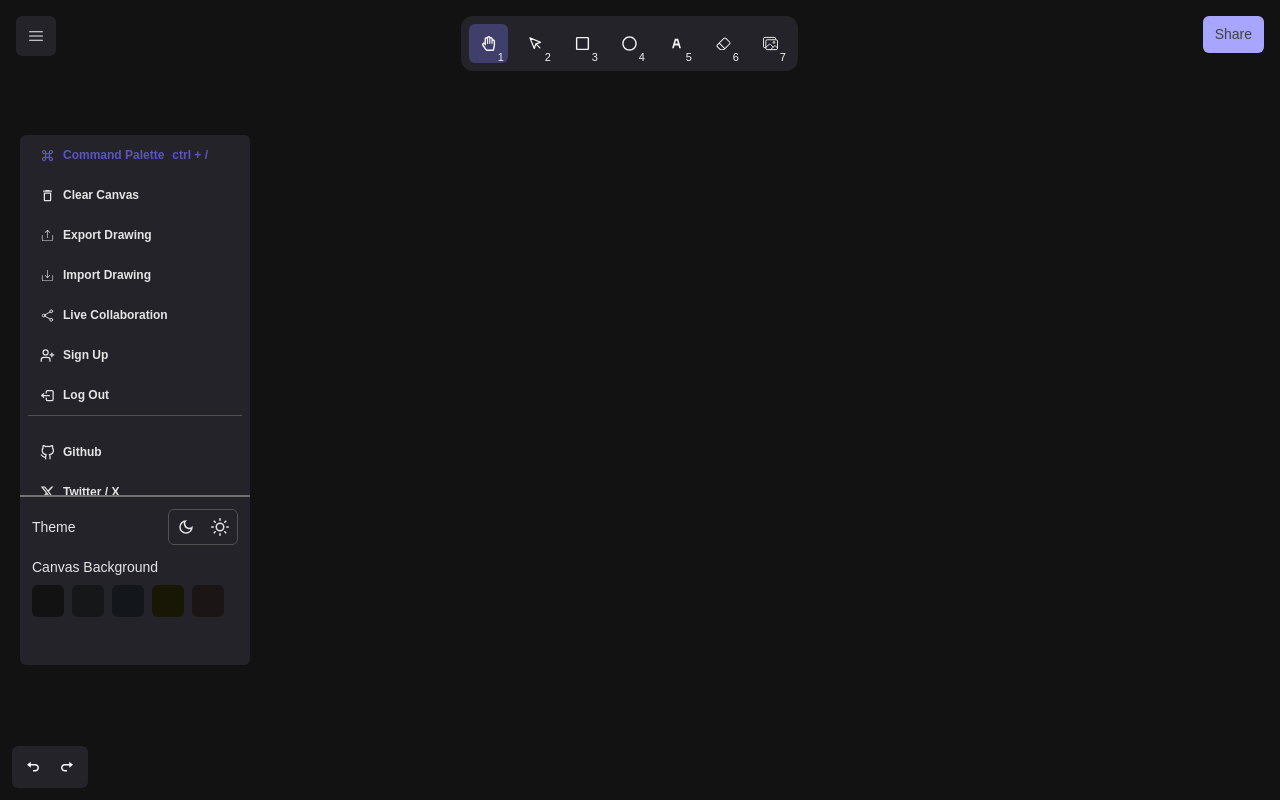
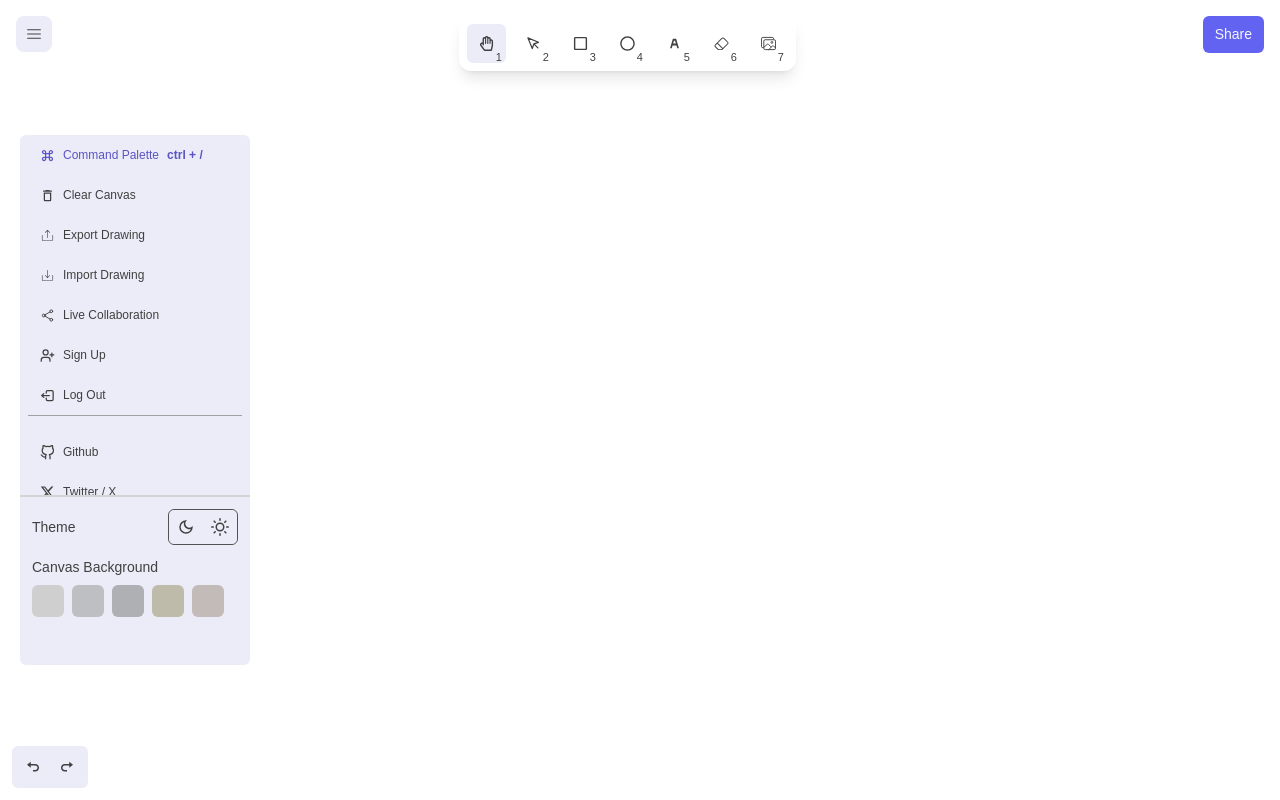
Before and after one commit to DevDesignAmitesh/excalidraw-clone-real, a Next.js app in the folder apps/next-app/: page / in a window 1280 px wide. Both pictures are taken after a click on the button 36 px from the left and 36 px from the top of the page. Built offline with nearby package versions, Linux system fonts and the light colour scheme.

Commit message:
feat(frontend): added theming, and different bgs for canvas

```diff
--- a/apps/next-app/package.json
+++ b/apps/next-app/package.json
@@ -10,6 +10,7 @@
   },
   "dependencies": {
     "next": "16.0.1",
+    "next-themes": "^0.4.6",
     "react": "19.2.0",
     "react-dom": "19.2.0",
     "react-icons": "^5.5.0"
--- a/apps/next-app/src/app/globals.css
+++ b/apps/next-app/src/app/globals.css
@@ -1,26 +1,40 @@
 @import "tailwindcss";
+
+@custom-variant dark (&:where(.dark, .dark *));
 
 * {
   font-family: Arial, Helvetica, sans-serif;
   -ms-overflow-style: none;
 }
 
-/* have to check this for the theming one */
-
+/* Base scrollbar (dark mode default) */
 ::-webkit-scrollbar {
-  width: 10px; /* Width for vertical scrollbar */
-  height: 10px; /* Height for horizontal scrollbar */
+  width: 10px;
+  height: 10px;
 }
 
 ::-webkit-scrollbar-track {
-  background: #1a1a1a; /* Scrollbar track color */
+  background: #1a1a1a;
 }
 
 ::-webkit-scrollbar-thumb {
-  background: #555; /* Scroll thumb color */
-  border-radius: 9999px; /* Rounded corners for modern look */
+  background: #555;
+  border-radius: 9999px;
 }
 
 ::-webkit-scrollbar-thumb:hover {
-  background: #888; /* Slightly lighter on hover */
+  background: #888;
 }
+
+/* Light mode scrollbar */
+html.light ::-webkit-scrollbar-track {
+  background: #f0f0f0;
+}
+
+html.light ::-webkit-scrollbar-thumb {
+  background: #b0b0b0;
+}
+
+html.light ::-webkit-scrollbar-thumb:hover {
+  background: #888;
+}
--- a/apps/next-app/src/app/layout.tsx
+++ b/apps/next-app/src/app/layout.tsx
@@ -1,5 +1,6 @@
 import type { Metadata } from "next";
 import "./globals.css";
+import { ThemeProviderComp } from "@/provider/ThemeProvider";
 
 export const metadata: Metadata = {
   title: "Excalidraw Clone",
@@ -13,7 +14,9 @@ export default function RootLayout({
 }>) {
   return (
     <html lang="en">
-      <body>{children}</body>
+      <ThemeProviderComp>
+        <body>{children}</body>
+      </ThemeProviderComp>
     </html>
   );
 }
--- /dev/null
+++ b/apps/next-app/src/canvas-engine/index.ts
@@ -0,0 +1 @@
+export class CanvasEngine {}
--- a/apps/next-app/src/components/Canvas.tsx
+++ b/apps/next-app/src/components/Canvas.tsx
@@ -1,3 +1,22 @@
-export const Canvas = () => {
-  return <canvas className="w-full h-full"></canvas>;
+import { toolType } from "@/utils/HeaderItems";
+import { useRef } from "react";
+
+interface CanvasProps {
+  selectedTool: toolType;
+  bgColor: string;
+}
+
+export const Canvas = ({ selectedTool, bgColor }: CanvasProps) => {
+  const canvasRef = useRef<HTMLCanvasElement>(null);
+
+  return (
+    <canvas
+      ref={canvasRef}
+      height={window.innerHeight}
+      width={window.innerWidth}
+      style={{
+        backgroundColor: bgColor,
+      }}
+    />
+  );
 };
--- a/apps/next-app/src/components/Footer.tsx
+++ b/apps/next-app/src/components/Footer.tsx
@@ -2,18 +2,18 @@ import { BiRedo, BiUndo } from "react-icons/bi";
 
 export const Footer = () => {
   return (
-    <footer className="fixed bottom-0 w-full p-3 text-neutral-100 flex justify-between items-center">
-      <div className="flex justify-center items-center bg-[#232329] p-1 rounded-md">
+    <footer className="fixed bottom-0 w-full p-3 dark:text-neutral-100 text-neutral-700 flex justify-between items-center">
+      <div className="flex justify-center items-center dark:bg-[#232329] bg-[#ececf8] p-1 rounded-md">
         {/* active bg-[#403E6A] */}
         <p
           title={"undo"}
-          className="hover:bg-[#3a3a4a] p-2 rounded-md text-[15px] cursor-pointer"
+          className="dark:hover:bg-[#3a3a4a] hover:bg-neutral-300 p-2 rounded-md text-[15px] cursor-pointer"
         >
           <BiUndo size={18} />
         </p>
         <p
           title={"redo"}
-          className="hover:bg-[#3a3a4a] p-2 rounded-md text-[15px] cursor-pointer"
+          className="dark:hover:bg-[#3a3a4a] hover:bg-neutral-300 p-2 rounded-md text-[15px] cursor-pointer"
         >
           <BiRedo size={18} />
         </p>
--- a/apps/next-app/src/components/Header.tsx
+++ b/apps/next-app/src/components/Header.tsx
@@ -1,34 +1,35 @@
 import { HeaderItems, toolType } from "@/utils/HeaderItems";
-import { useState } from "react";
 import { RxHamburgerMenu } from "react-icons/rx";
 
 interface HeaderProps {
   handleLeftSideBar: () => void;
   handleRightSideBar: () => void;
+  selectedTool: toolType;
+  setSelectedTool: (input: toolType) => void;
 }
 
 export const Header = ({
   handleLeftSideBar,
   handleRightSideBar,
+  selectedTool,
+  setSelectedTool,
 }: HeaderProps) => {
-  const [selectedTool, setSelectedTool] = useState<toolType>("hand");
-
   return (
-    <header className="fixed top-0 w-full p-4 flex text-neutral-100 justify-between items-start">
+    <header className="fixed top-0 w-full p-4 flex dark:text-neutral-100 text-neutral-700 justify-between items-start">
       <button
         onClick={handleLeftSideBar}
-        className="p-3 cursor-pointer rounded-md bg-[#232329]"
+        className="p-2.5 cursor-pointer rounded-lg dark:bg-[#232329] bg-[#ececf8]"
       >
         <RxHamburgerMenu />
       </button>
       {/* active bg-[#403E6A] for tools */}
-      <nav className="bg-[#232329] flex gap-2 p-2 rounded-xl">
+      <nav className="dark:bg-[#232329] bg-white shadow-lg flex gap-2 p-2 rounded-xl">
         {HeaderItems.map((item, idx) => (
           <p
             key={item.label}
             onClick={() => setSelectedTool(item.label)}
             title={item.label}
-            className={`${item.label === selectedTool ? "bg-[#403E6A]" : "hover:bg-[#3a3a4a]"} p-3 rounded-md text-[15px] cursor-pointer relative`}
+            className={`${item.label === selectedTool ? "dark:bg-[#403E6A] bg-[#ececf8]" : "dark:hover:bg-[#3a3a4a] hover:bg-neutral-100"} p-3 rounded-md text-[15px] cursor-pointer relative`}
           >
             {item.icon}
             <span className="absolute -bottom-0.5 right-1 text-[11px]">
@@ -39,7 +40,8 @@ export const Header = ({
       </nav>
       <button
         onClick={handleRightSideBar}
-        className="px-3 cursor-pointer py-2 text-[14px] rounded-md bg-[#A8A5FF] text-neutral-700"
+        className="px-3 cursor-pointer py-2 text-[14px] rounded-md dark:bg-[#A8A5FF]
+         bg-[#6363f1] dark:text-neutral-700 text-neutral-100"
       >
         Share
       </button>
--- a/apps/next-app/src/components/HeaderLeftBar.tsx
+++ b/apps/next-app/src/components/HeaderLeftBar.tsx
@@ -1,32 +1,62 @@
 import { HeaderLeftBarItems } from "@/utils/HeaderLeftBarItems";
+import { useTheme } from "next-themes";
 import Link from "next/link";
-import { RefObject } from "react";
+import { RefObject, useEffect } from "react";
 import { FiSun } from "react-icons/fi";
 import { MdOutlineDarkMode } from "react-icons/md";
 
 interface HeaderLefBarProps {
   leftSideBarRef: RefObject<HTMLDivElement | null>;
+  setBgColor: (input: string) => void;
 }
 
-export const HeaderLeftBar = ({ leftSideBarRef }: HeaderLefBarProps) => {
+export const HeaderLeftBar = ({
+  leftSideBarRef,
+  setBgColor,
+}: HeaderLefBarProps) => {
+  const { setTheme, theme } = useTheme();
+
+  // just to ensure that theme is not empty on the first render
+  useEffect(() => {
+    const storedTheme = localStorage.theme || "light";
+    document.documentElement.classList.add(storedTheme);
+    setTheme(storedTheme);
+  }, []);
+
+  const toggleThemeToDark = () => {
+    setTheme("dark");
+    document.documentElement.classList.add("dark");
+    document.documentElement.classList.remove("light");
+    localStorage.theme = "dark";
+  };
+
+  const toggleThemeToLight = () => {
+    setTheme("light");
+    document.documentElement.classList.add("light");
+    document.documentElement.classList.remove("dark");
+    localStorage.theme = "light";
+  };
+
+  const softerBackgrounds = ["#CFCFCF", "#BDBFC2", "#AEB0B4", "#BEBBAA", "#C2BBB8"];
+  const darkerBackrounds = ["#121212", "#161718", "#13171C", "#181605", "#1B1615"];
   return (
     <div
       ref={leftSideBarRef}
-      className="absolute left-5 top-1/2 -translate-y-1/2 text-neutral-200 bg-[#232329]
+      className="absolute left-5 top-1/2 -translate-y-1/2 dark:text-neutral-200 text-neutral-700 dark:bg-[#232329] bg-[#ececf8]
       flex flex-col justify-start items-center rounded-md w-[230px] h-[530px]"
     >
       <div className="h-full overflow-y-auto w-full px-2">
         {HeaderLeftBarItems.map((item) => (
           <>
             {item.label === "github" && (
-              <hr className="text-neutral-600 py-2" />
+              <hr className="dark:text-neutral-600 text-neutral-400 py-2" />
             )}
             {item.href ? (
               <Link
                 key={item.label}
                 target="_blank"
                 href={item.href}
-                className="flex justify-start rounded-md items-center gap-2 w-full py-3 hover:bg-[#3a3a4a] cursor-pointer px-3 text-xs font-semibold"
+                className="flex justify-start rounded-md items-center gap-2 w-full py-3 dark:hover:bg-[#3a3a4a] hover:bg-neutral-100 cursor-pointer px-3 text-xs font-medium"
               >
                 {item.icon}
                 <span className="capitalize">{item.label}</span>
@@ -40,14 +70,12 @@ export const HeaderLeftBar = ({ leftSideBarRef }: HeaderLefBarProps) => {
                 style={{
                   color: item.shortCut && "#5a54c4",
                 }}
-                className="flex justify-start rounded-md items-center gap-2 w-full py-3 hover:bg-[#3a3a4a] cursor-pointer px-3 text-xs font-semibold"
+                className="flex justify-start rounded-md items-center gap-2 w-full py-3 dark:hover:bg-[#3a3a4a] hover:bg-neutral-100 cursor-pointer px-3 text-xs font-medium"
               >
                 {item.icon}
                 <span className="capitalize">{item.label}</span>
                 {item.shortCut && (
-                  <span className="text-xs font-semibold">
-                    {item.shortCut}
-                  </span>
+                  <span className="text-xs font-semibold">{item.shortCut}</span>
                 )}
               </p>
             )}
@@ -55,36 +83,39 @@ export const HeaderLeftBar = ({ leftSideBarRef }: HeaderLefBarProps) => {
         ))}
       </div>
 
-      <div className="h-[45%] border-neutral-500 border-t-2 w-full flex flex-col justify-start items-center p-3 gap-3">
+      <div className="h-[45%] dark:border-neutral-500 border-neutral-300 border-t-2 w-full flex flex-col justify-start items-center p-3 gap-3">
         <div className="flex justify-between items-center w-full">
           <p className="text-sm capitalize">theme</p>
           <div className="flex justify-center items-center border rounded-md border-neutral-600">
             <MdOutlineDarkMode
+              onClick={toggleThemeToDark}
               size={34}
-              className="bg-[#232329] cursor-pointer hover:bg-[#3a3a4a] rounded-md p-2 text-neutral-200"
+              className={` cursor-pointer ${theme === "dark" ? "dark:bg-[#232329] bg-[#ececf8]" : "dark:hover:bg-[#3a3a4a] hover:bg-neutral-100 dark:bg-[#232329] bg-[#ececf8]"} rounded-md p-2 dark:text-neutral-200 text-neutral-700`}
             />
             <FiSun
+              onClick={toggleThemeToLight}
               size={34}
-              className="bg-[#232329] cursor-pointer hover:bg-[#3a3a4a] rounded-md p-2 text-neutral-200"
+              className={`cursor-pointer ${theme === "light" ? "dark:bg-[#232329] bg-[#ececf8]" : "dark:hover:bg-[#3a3a4a] hover:bg-neutral-100 dark:bg-[#232329] bg-[#ececf8]"} rounded-md p-2 dark:text-neutral-200 text-neutral-700`}
             />
           </div>
         </div>
         <div className="flex flex-col justify-center items-start w-full gap-2">
           <p className="text-sm capitalize">canvas background</p>
           <div className="flex justify-center items-center gap-2">
-            {["#121212", "#161718", "#13171C", "#181605", "#1B1615"].map(
+            {(theme === "light" ?  softerBackgrounds : darkerBackrounds).map(
               (item) => (
                 <p
+                  onClick={() => setBgColor(item)}
                   key={item}
-                  style={{
-                    backgroundColor: item,
-                  }}
+                    style={{
+                      backgroundColor: item,
+                    }}
                   className={`cursor-pointer hover:scale-[1.1] transition-all rounded-md p-2 text-neutral-200 h-8 w-8`}
                 />
               )
-            )}
+              )
+            }
           </div>
-          <div></div>
         </div>
       </div>
     </div>
--- a/apps/next-app/src/pages-x/CanvasPlayground.tsx
+++ b/apps/next-app/src/pages-x/CanvasPlayground.tsx
@@ -5,9 +5,28 @@ import { Footer } from "@/components/Footer";
 import { Header } from "@/components/Header";
 import { HeaderLeftBar } from "@/components/HeaderLeftBar";
 import { HeaderRightBar } from "@/components/HeaderRightBar";
+import { toolType } from "@/utils/HeaderItems";
+import { useTheme } from "next-themes";
 import { useEffect, useRef, useState } from "react";
 
 export const CanvasPlayground = () => {
+  // getting the theme from next-themes
+  const { theme } = useTheme()
+
+  // for teacking the tool
+  const [selectedTool, setSelectedTool] = useState<toolType>("hand");
+
+  // for handling the bg color of the canvas
+  const [bgColor, setBgColor] = useState<string>(
+    theme === "dark" ? "#121212" : "#fff"
+  );
+
+  // toggling bg color when theme changes
+  useEffect(() => {
+    const newBgTheme = theme === "dark" ? "#121212" : "#fff"
+    setBgColor(newBgTheme);
+  }, [theme]);
+
   // for handling the left side bar
   const [leftSideBarOpen, setLeftSideBarOpen] = useState<boolean>(false);
   const leftSideBarRef = useRef<HTMLDivElement>(null);
@@ -66,15 +85,19 @@ export const CanvasPlayground = () => {
   }, [leftSideBarOpen, rightSideBarOpen]);
   return (
     <>
-      <div className="relative h-screen w-full bg-[#121212]">
+      <div className="relative h-screen w-full">
         <Header
+          selectedTool={selectedTool}
+          setSelectedTool={setSelectedTool}
           handleLeftSideBar={toggleLeftSideBar}
           handleRightSideBar={toggleRightSideBar}
         />
-        <Canvas />
+        <Canvas selectedTool={selectedTool} bgColor={bgColor} />
         <Footer />
       </div>
-      {leftSideBarOpen && <HeaderLeftBar leftSideBarRef={leftSideBarRef} />}
+      {leftSideBarOpen && (
+        <HeaderLeftBar setBgColor={setBgColor} leftSideBarRef={leftSideBarRef} />
+      )}
       {rightSideBarOpen && <HeaderRightBar rightSideBarRef={rightSideBarRef} />}
     </>
   );
--- /dev/null
+++ b/apps/next-app/src/provider/ThemeProvider.tsx
@@ -0,0 +1,26 @@
+"use client";
+
+import { ThemeProvider } from "next-themes";
+import React, { useEffect, useState } from "react";
+
+export const ThemeProviderComp = ({
+  children,
+}: {
+  children: React.ReactNode;
+}) => {
+  const [mounted, setMounted] = useState(false);
+
+  useEffect(() => {
+    setMounted(true);
+  }, []);
+
+  if (!mounted) {
+    return <>{children}</>;
+  }
+
+  return (
+    <ThemeProvider attribute="class" defaultTheme="system" enableSystem>
+      {children}
+    </ThemeProvider>
+  );
+};
```
Also changed, not shown: apps/next-app/src/components/HeaderRightBar.tsx (+11 -9 lines).
